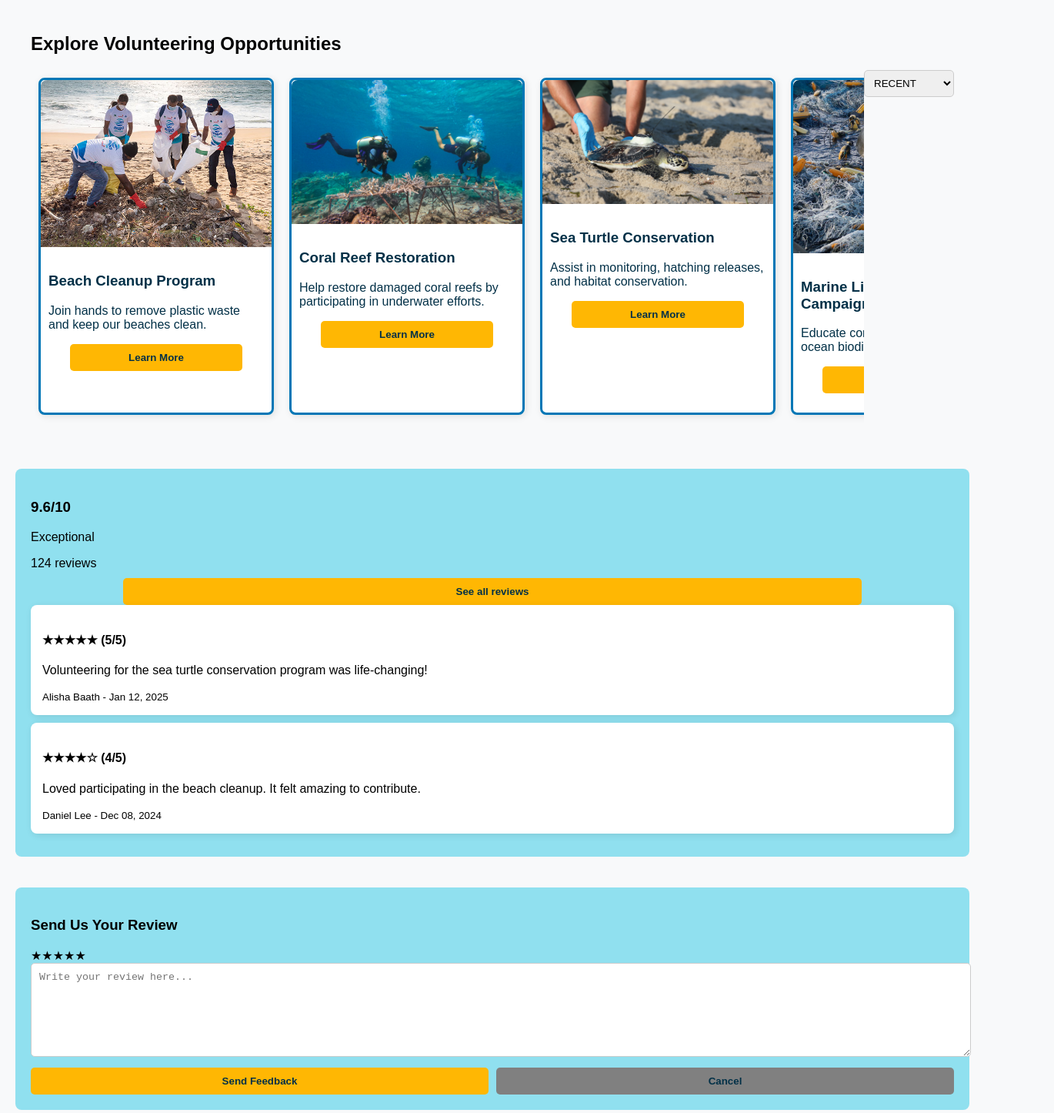
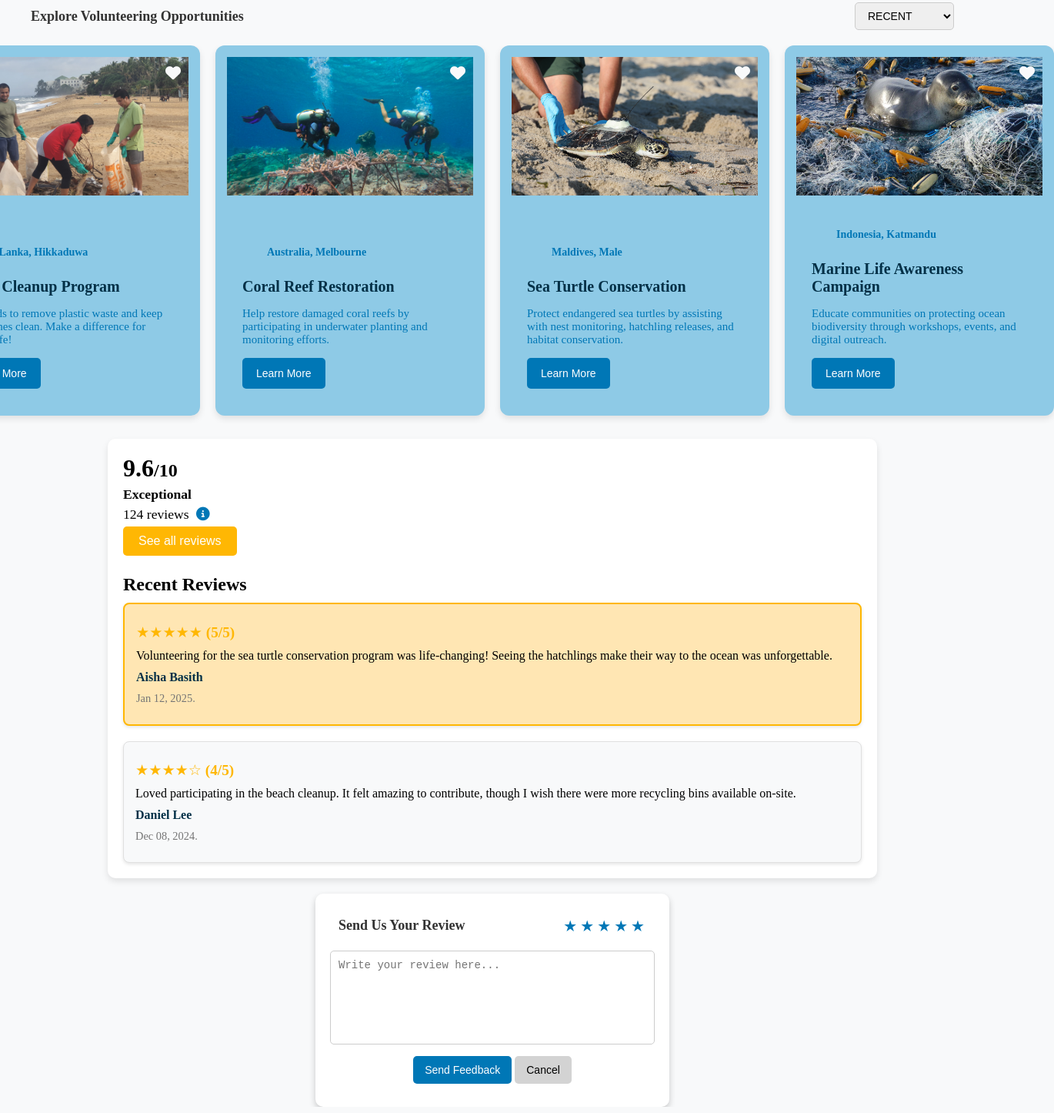
Before and after one commit to Adedax39/WebSgdp, a website: page src/pages/volunteer/volunteer.html in a window 1280 px wide. Shown: the part 17-1463 px from the top of the page at 77% size, 1370 px wide, since content can reach past the window. Drawn offline with Linux system fonts and the light colour scheme; some icons are missing; files whose address does not match are found by name.

Commit message:
code refactor

```diff
--- a/src/pages/volunteer/volunteer.css
+++ b/src/pages/volunteer/volunteer.css
@@ -1,104 +1,338 @@
-/* styles.css */
+/* Global Styles */
 body {
-  font-family: 'Poppins', sans-serif;
+  font-family: 'Poppins';
   background-color: #F8F9FA;
+  height: 100vh;
+  display: flex;
+  justify-content: center;
+  align-items: center;
   margin: 0;
   padding: 20px;
 }
-.volunteer-section, .reviews-section, .feedback-section {
-  margin-bottom: 40px;
+
+/* Volunteer Section */
+.volunteer-section {
+  max-width: 1200px;
+  margin: auto;
+  display: flex;
+  flex-direction: column;
+  align-items: center;
 }
-.volunteer-section {
-  text-align: left;
-  padding: 20px;
+
+/* Header with Dropdown */
+.header {
+  display: flex;
+  justify-content: space-between;
+  align-items: center;
+  margin-bottom: 20px;
+  width: 100%;
 }
+
 .dropdown {
-  float: right;
-  padding: 8px;
+  padding: 8px 12px;
   border-radius: 5px;
   border: 1px solid #ccc;
+  font-size: 14px;
 }
+
+/* Scrollable Cards */
 .scroll-container {
   display: flex;
+  gap: 20px;
   overflow-x: auto;
-  gap: 20px;
-  padding: 10px;
-  scroll-behavior: smooth; /* Enables smooth sliding */
-  scrollbar-width: none; /* Hides scrollbar for Firefox */
-  -ms-overflow-style: none; /* Hides scrollbar for IE/Edge */
+  padding-bottom: 10px;
+  scrollbar-width: none;
+  scroll-snap-type: x mandatory;
 }
 
 .scroll-container::-webkit-scrollbar {
-  display: none; /* Hides scrollbar for Chrome, Safari */
+  height: 0px;
 }
+
+.scroll-container::-webkit-scrollbar-thumb {
+  background: #0077B6;
+  border-radius: 10px;
+}
+
+/* Card Styles */
 .card {
-  flex: 0 0 auto;
-  background: white;
-  color: #023047;
-  border-radius: 8px;
-  box-shadow: 2px 2px 10px rgba(0, 0, 0, 0.1);
-  width: 300px;
-  padding-bottom: 15px;
-  text-align: left;
-  border: 3px solid #0077B6;
+  background:  #8ECAE6;
+  border-radius: 12px;
+  box-shadow: 0 4px 8px rgba(0, 0, 0, 0.1);
+  width: 320px;
+  text-align: center;
+  padding: 15px;
+  position: relative; /* Needed for heart icon */
+  display: flex;
+  flex-direction: column;
+  justify-content: space-between;
+  flex-shrink: 0;
+  overflow: hidden;
+  scroll-snap-align: start;
 }
+
+/* Image Container with Heart Icon */
+.image-container {
+  position: relative;
+}
+
 .card img {
   width: 100%;
-  border-radius: 8px 8px 0 0;
+  height: 180px;
+  object-fit: cover;
 }
-.card-header {
+
+.heart-icon {
+  position: absolute;
+  top: 10px;
+  right: 10px;
+  font-size: 20px;
+  color: #F8F9FA;
+  cursor: pointer;
+}
+
+.heart-icon:hover {
+  color: #FFB703;
+}
+
+/* Location Container */
+.location {
+  display: flex;
+  align-items: center;
+  gap: 8px; /* Space between flag and text */
+}
+
+/* Flag Icon Styling */
+.flag-circle {
+  width: 24px;  /* Adjust size */
+  height: 24px;
+  border-radius: 50%; /* Makes the flag circular */
+  overflow: hidden;
+  display: flex;
+  align-items: center;
+  justify-content: center;
+}
+
+/* Flag Icon Inside Circle */
+.flag-icon {
+  font-size: 24px !important;  /* Adjust size */
+  line-height: 24px !important;
+  display: inline-block !important;
+}
+
+/* Card Content */
+.card-content {
+  padding: 20px;
+  text-align: left;
+}
+
+.card h4 {
+  font-size: 14px;
+  color: #0077B6;
+  margin-bottom: 5px;
+}
+
+.card h3 {
+  font-size: 20px;
+  color: #023047;
+  margin-bottom: 10px;
+}
+
+
+.card p {
+  font-size: 15px;
+  color: #0077B6;
+  margin-bottom: 15px;
+}
+
+
+/* Buttons */
+.btn {
   background: #0077B6;
   color: white;
-  padding: 10px;
+  padding: 12px 18px;
+  border: none;
+  cursor: pointer;
+  border-radius: 5px;
+  font-size: 14px;
+  transition: 0.3s;
+}
+
+.btn:hover {
+  background: #FFB703;
+  transform: scale(1.05);
+}
+
+/*Rating section*/
+.review-section {
+  width: 80%;
+  margin: 20px auto;
+  padding: 20px;
+  background-color: #fff;
+  border-radius: 10px;
+  box-shadow: 0 4px 8px rgba(0, 0, 0, 0.1);
+}
+
+.rating-summary h1 {
+  font-size: 2rem;
+  margin: 0;
+}
+
+.rating-summary h1 span {
+  font-size: 1.5rem;
+}
+
+.rating-summary p {
+  font-size: 1.1rem;
+  margin: 5px 0;
+}
+
+.info-icon {
+  margin-left: 5px;
+  color: #0077b6;
+}
+
+.review-button {
+  background-color: #ffb703;
+  color: white;
+  border: none;
+  padding: 10px 20px;
+  border-radius: 5px;
+  cursor: pointer;
+  font-size: 1rem;
+  transition: background-color 0.3s ease;
+}
+
+.review-button:hover {
+  background-color: #023047;
+}
+
+.recent-reviews h3 {
+  font-size: 1.5rem;
+  margin-bottom: 10px;
+}
+
+.reviews-container {
+  display: flex;
+  flex-direction: column;
+  gap: 20px;
+}
+
+.review-card {
+  background-color: #f8f9fa;
+  border: 1px solid #e0e0e0;
+  border-radius: 8px;
+  padding: 15px;
+  box-shadow: 0 2px 4px rgba(0, 0, 0, 0.1);
+}
+
+.review-card.highlighted {
+  border: 2px solid #ffb703;
+  background-color: #ffe6b3;
+}
+
+
+.rating {
+  font-size: 1.2rem;
+  color: #ffb703;
+}
+
+.reviewer {
   font-weight: bold;
+  color: #023047;
+}
+
+.date {
+  color: #757575;
+  font-size: 0.9rem;
+}
+
+.review-card p {
+  margin: 10px 0;
+}
+
+/*feedback form*/
+.feedback-container {
+  background: white;
+  padding: 30px;
+  border-radius: 10px;
+  text-align: center;
+  width: 400px;
+  box-shadow: 0 4px 8px rgba(0, 0, 0, 0.2);
+  display: flex;
+  flex-direction: column;
+  align-items: center;
+}
+
+.title-container {
+  width: 100%;
   display: flex;
   justify-content: space-between;
   align-items: center;
-}
-.card-content {
-  padding: 10px;
-}
-.btn {
-  background: #FFB703;
-  color: #023047;
-  padding: 10px;
-  border: none;
-  cursor: pointer;
-  border-radius: 5px;
-  transition: 0.3s;
-  font-weight: bold;
-  display: block;
-  width: 80%;
-  margin: 10px auto 0;
-}
-.btn:hover {
-  background: #023047;
-  color: white;
-  transform: scale(1.05);
-}
-.reviews-section, .feedback-section {
-  background: #90E0EF;
-  padding: 20px;
-  border-radius: 8px;
-}
-.review-card {
-  background: white;
-  padding: 15px;
-  border-radius: 8px;
-  box-shadow: 2px 2px 10px rgba(0, 0, 0, 0.1);
   margin-bottom: 10px;
 }
-textarea {
+
+h2 {
+  color: #333;
+  font-size: 18px;
+  margin: 0;
+}
+
+.star-rating {
+  font-size: 20px;
+  color: #ccc;
+  cursor: pointer;
+  display: flex;
+}
+
+.star {
+  color: #0077B6;
+  margin: 0 2px;
+}
+
+.feedback-text {
   width: 100%;
   height: 100px;
+  border: 1px solid #ccc;
   border-radius: 5px;
-  border: 1px solid #ccc;
   padding: 10px;
+  font-size: 14px;
+  margin-top: 10px;
+  resize: none;
+  outline: none;
 }
-.btn-group {
-  display: flex;
-  gap: 10px;
+
+.button-group {
+  margin-top: 15px;
+  justify-content: space-between;
 }
-.secondary {
-  background: grey;
+
+.send-feedback {
+  background-color: #0077B6;
+  color: white;
+  border: none;
+  padding: 10px 15px;
+  border-radius: 5px;
+  cursor: pointer;
+  font-size: 14px;
+  transition: background 0.3s;
 }
+
+.send-feedback:hover {
+  background-color: #FFB703;
+}
+
+.cancel-feedback {
+  background-color: #d3d3d3;
+  color: black;
+  border: none;
+  padding: 10px 15px;
+  border-radius: 5px;
+  cursor: pointer;
+  font-size: 14px;
+  transition: background 0.3s;
+}
+
+.cancel-feedback:hover {
+  background-color: #b0b0b0;
+}
--- a/src/pages/volunteer/volunteer.html
+++ b/src/pages/volunteer/volunteer.html
@@ -1,4 +1,3 @@
-<!-- volunteer.html -->
 <!DOCTYPE html>
 <html lang="en">
 <head>
@@ -6,77 +5,148 @@
   <meta name="viewport" content="width=device-width, initial-scale=1.0">
   <title>Volunteer Opportunities</title>
   <link rel="stylesheet" href="volunteer.css">
+  <link rel="stylesheet" href="https://cdnjs.cloudflare.com/ajax/libs/font-awesome/6.4.2/css/all.min.css">
+  <link rel="stylesheet" href="https://cdnjs.cloudflare.com/ajax/libs/flag-icon-css/6.6.6/css/flag-icon.min.css">
+
+
+
 </head>
 <body>
 <section class="volunteer-section">
+  <div class="header">
     <h2>Explore Volunteering Opportunities</h2>
     <select class="dropdown">
       <option>RECENT</option>
       <option>Most Popular</option>
     </select>
+  </div>
   <div class="scroll-container">
     <div class="card">
-      <img src="img/beach clean.jpg" alt="Beach Cleanup Program">
+      <div class="image-container">
+        <div class="heart-icon">
+          <i class="fa-solid fa-heart"></i>
+        </div>
+        <img src="Beach clean.png" alt="Beach Cleanup Program">
+      </div>
       <div class="card-content">
+        <div class="location">
+          <div class="flag-circle">
+            <span class="flag-icon flag-icon-lk"></span>
+          </div>
+          <h4>Sri Lanka, Hikkaduwa</h4>
+        </div>
         <h3>Beach Cleanup Program</h3>
-        <p>Join hands to remove plastic waste and keep our beaches clean.</p>
+        <p>Join hands to remove plastic waste and keep our beaches clean. Make a difference for marine life!</p>
         <button class="btn">Learn More</button>
       </div>
     </div>
     <div class="card">
-      <img src="img/coral restoration.jpg" alt="Coral Reef Restoration">
+      <div class="image-container">
+        <div class="heart-icon">
+          <i class="fa-solid fa-heart"></i>
+        </div>
+        <img src="coral restoration.jpg" alt="Coral Reef Restoration">
+      </div>
       <div class="card-content">
+        <div class="location">
+          <div class="flag-circle">
+            <span class="flag-icon flag-icon-au"></span>
+          </div>
+          <h4>Australia, Melbourne</h4>
+        </div>
         <h3>Coral Reef Restoration</h3>
-        <p>Help restore damaged coral reefs by participating in underwater efforts.</p>
+        <p>Help restore damaged coral reefs by participating in underwater planting and monitoring efforts.</p>
         <button class="btn">Learn More</button>
       </div>
     </div>
     <div class="card">
-      <img src="img/Turtle.jpg" alt="Sea Turtle Conservation">
+      <div class="image-container">
+        <div class="heart-icon">
+          <i class="fa-solid fa-heart"></i>
+        </div>
+        <img src="Turtle.jpg" alt="Sea Turtle Conservation">
+      </div>
       <div class="card-content">
+        <div class="location">
+          <div class="flag-circle">
+            <span class="flag-icon flag-icon-mv"></span>
+          </div>
+          <h4>Maldives, Male</h4>
+        </div>
         <h3>Sea Turtle Conservation</h3>
-        <p>Assist in monitoring, hatching releases, and habitat conservation.</p>
+        <p>Protect endangered sea turtles by assisting with nest monitoring, hatchling releases, and habitat conservation.</p>
         <button class="btn">Learn More</button>
       </div>
     </div>
     <div class="card">
-      <img src="img/marine life conservation.jpg" alt="Marine Life Awareness Campaign">
+      <div class="image-container">
+        <div class="heart-icon">
+          <i class="fa-solid fa-heart"></i>
+        </div>
+        <img src="marine life conservation.jpg" alt="Marine Life Awareness Campaign">
+      </div>
       <div class="card-content">
+        <div class="location">
+          <div class="flag-circle">
+            <span class="flag-icon flag-icon-id"></span>
+          </div>
+          <h4>Indonesia, Katmandu</h4>
+        </div>
         <h3>Marine Life Awareness Campaign</h3>
-        <p>Educate communities on protecting ocean biodiversity.</p>
+        <p>Educate communities on protecting ocean biodiversity through workshops, events, and digital outreach.</p>
         <button class="btn">Learn More</button>
       </div>
     </div>
   </div>
-</section>
-<section class="reviews-section">
+
+  <div class="review-section">
     <div class="rating-summary">
-    <h3>9.6/10</h3>
-    <p>Exceptional</p>
-    <span>124 reviews</span>
-    <button class="btn">See all reviews</button>
+      <h1>9.6<span>/10</span></h1>
+      <p><strong>Exceptional</strong></p>
+      <p>124 reviews <span class="info-icon"><i class="fas fa-info-circle"></i></span></p>
+      <button class="review-button">See all reviews</button>
     </div>
-  <div class="reviews">
+
+    <div class="recent-reviews">
+      <h3>Recent Reviews</h3>
+      <div class="reviews-container">
+        <div class="review-card highlighted">
+          <p class="rating">★★★★★ <strong>(5/5)</strong></p>
+          <p>Volunteering for the sea turtle conservation program was life-changing! Seeing the hatchlings make their way to the ocean was unforgettable.</p>
+          <p class="reviewer"><strong>Aisha Basith</strong></p>
+          <p class="date">Jan 12, 2025.</p>
+        </div>
+
         <div class="review-card">
-      <h4>★★★★★ (5/5)</h4>
-      <p>Volunteering for the sea turtle conservation program was life-changing!</p>
-      <small>Alisha Baath - Jan 12, 2025</small>
-    </div>
-    <div class="review-card">
-      <h4>★★★★☆ (4/5)</h4>
-      <p>Loved participating in the beach cleanup. It felt amazing to contribute.</p>
-      <small>Daniel Lee - Dec 08, 2024</small>
+          <p class="rating">★★★★☆ <strong>(4/5)</strong></p>
+          <p>Loved participating in the beach cleanup. It felt amazing to contribute, though I wish there were more recycling bins available on-site.</p>
+          <p class="reviewer"><strong>Daniel Lee</strong></p>
+          <p class="date">Dec 08, 2024.</p>
         </div>
       </div>
-</section>
-<section class="feedback-section">
-  <h3>Send Us Your Review</h3>
-  <div class="stars">★★★★★</div>
-  <textarea placeholder="Write your review here..."></textarea>
-  <div class="btn-group">
-    <button class="btn primary">Send Feedback</button>
-    <button class="btn secondary">Cancel</button>
     </div>
+  </div>
+
+
+  <div class="feedback-container">
+    <div class="title-container">
+      <h2>Send Us Your Review</h2>
+      <div class="star-rating">
+        <span class="star" data-value="1">&#9733;</span>
+        <span class="star" data-value="2">&#9733;</span>
+        <span class="star" data-value="3">&#9733;</span>
+        <span class="star" data-value="4">&#9733;</span>
+        <span class="star" data-value="5">&#9733;</span>
+      </div>
+    </div>
+    <textarea class="feedback-text" placeholder="Write your review here..."></textarea>
+    <div class="button-group">
+      <button class="send-feedback">Send Feedback</button>
+      <button class="cancel-feedback">Cancel</button>
+    </div>
+  </div>
+
+
 </section>
 </body>
 </html>
```
Also changed, not shown: webpack.config.dev.js (added, +13 -0 lines), webpack.config.prod.js (added, +21 -0 lines), src/pages/volunteer/Ausi.png (deleted), src/pages/volunteer/Beach clean.png (added), src/pages/volunteer/Indo.png (deleted), src/pages/volunteer/Male.png (deleted), src/pages/volunteer/beach clean.jpg (deleted), src/pages/volunteer/sri lanka (2).png (deleted). Lines whose indentation alone changed are shown as unchanged.
